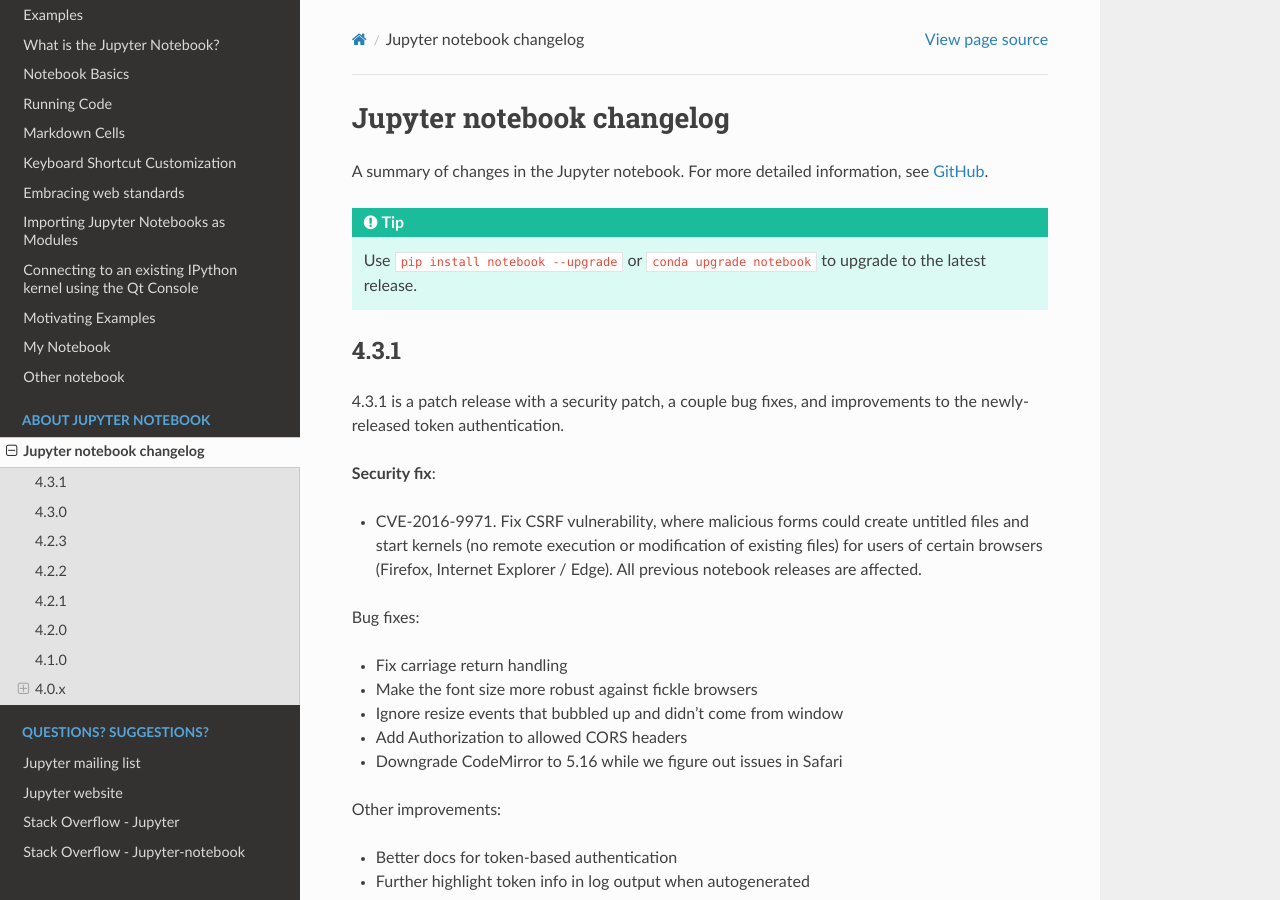
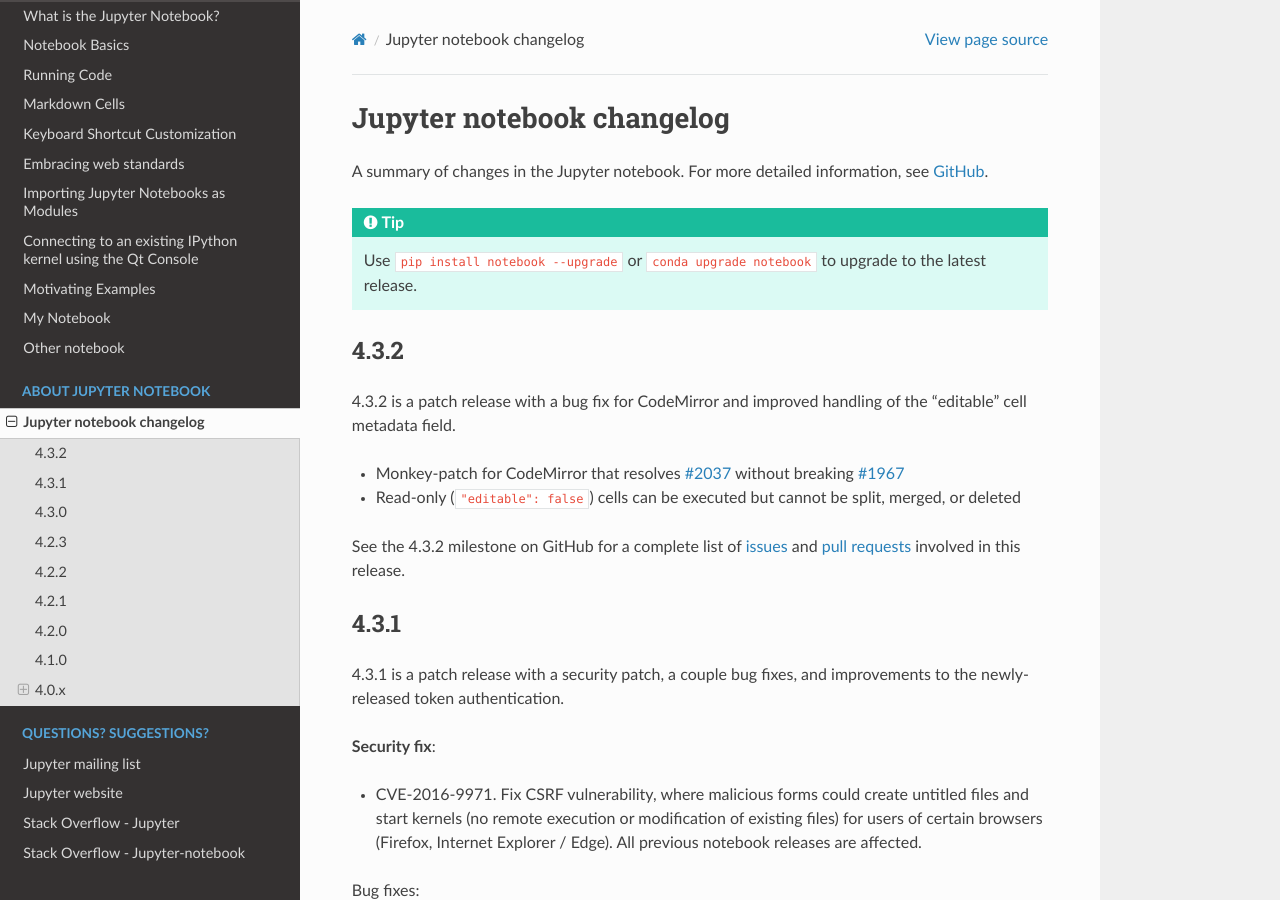
Before and after one commit to jupyter/nbclassic, a Sphinx documentation site: the page built from docs/source/changelog.rst, in a window 1280 px wide and 900 px high. Built offline with Sphinx 7.4.7 and the Read the Docs theme 2.0.0, drawn with Linux system fonts in a browser that asks for light colours; pages that are not in the unit, such as notebooks, are missing from menus.

Commit message:
Update changelog

```diff
--- a/docs/source/changelog.rst
+++ b/docs/source/changelog.rst
@@ -12,6 +12,20 @@
      Use ``pip install notebook --upgrade`` or ``conda upgrade notebook`` to
      upgrade to the latest release.
 
+
+.. _release-4.3.2:
+
+4.3.2
+-----
+
+4.3.2 is a patch release with a bug fix for CodeMirror and improved handling of the "editable" cell metadata field.
+
+- Monkey-patch for CodeMirror that resolves `#2037 <https://github.com/jupyter/notebook/issues/2037>`__ without breaking `#1967 <https://github.com/jupyter/notebook/issues/1967>`__
+- Read-only (``"editable": false``) cells can be executed but cannot be split, merged, or deleted
+
+See the 4.3.2 milestone on GitHub for a complete list of
+`issues <https://github.com/jupyter/notebook/issues?utf8=%E2%9C%93&q=is%3Aissue%20milestone%3A4.3.2>`__
+and `pull requests <https://github.com/jupyter/notebook/pulls?utf8=%E2%9C%93&q=is%3Apr%20milestone%3A4.3.2>`__ involved in this release.
 
 .. _release-4.3.1:
 
```
